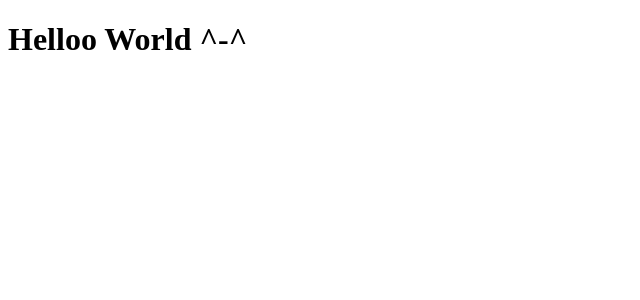
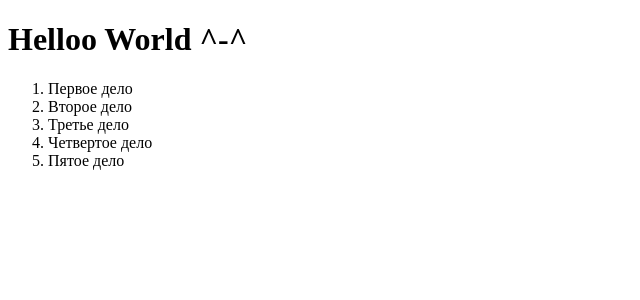
Before and after one commit to WebHeroSchool/todo_Ekka, a React (Create React App) app: page / in a window 1280 px wide. Shown: the top 300 px of the page, without its empty margins (0-640 px from the left). Built offline with nearby package versions, Linux system fonts and the light colour scheme.

Commit message:
react component

```diff
--- a/src/App.js
+++ b/src/App.js
@@ -1,8 +1,15 @@
 import React from 'react';
 
+const ItemList = () => (<ol>
+  <li>Первое дело</li>
+  <li>Второе дело</li>
+  <li>Третье дело</li>
+  <li>Четвертое дело</li>
+  <li>Пятое дело</li>
+</ol>)
+const App = () => (<div><h1>
+  Helloo World ^-^
+</h1>
+<ItemList /></div>)
 
-const element = (<h1>
-  Helloo World ^-^
-</h1>)
-
-export {element}
+export default App;
--- a/src/index.js
+++ b/src/index.js
@@ -1,8 +1,8 @@
 import React from 'react';
 import ReactDOM from 'react-dom';
-import {element} from './App';
+import App from './App';
 
 ReactDOM.render(
-  element,
+  <App />,
   document.getElementById('root')
 );
```
